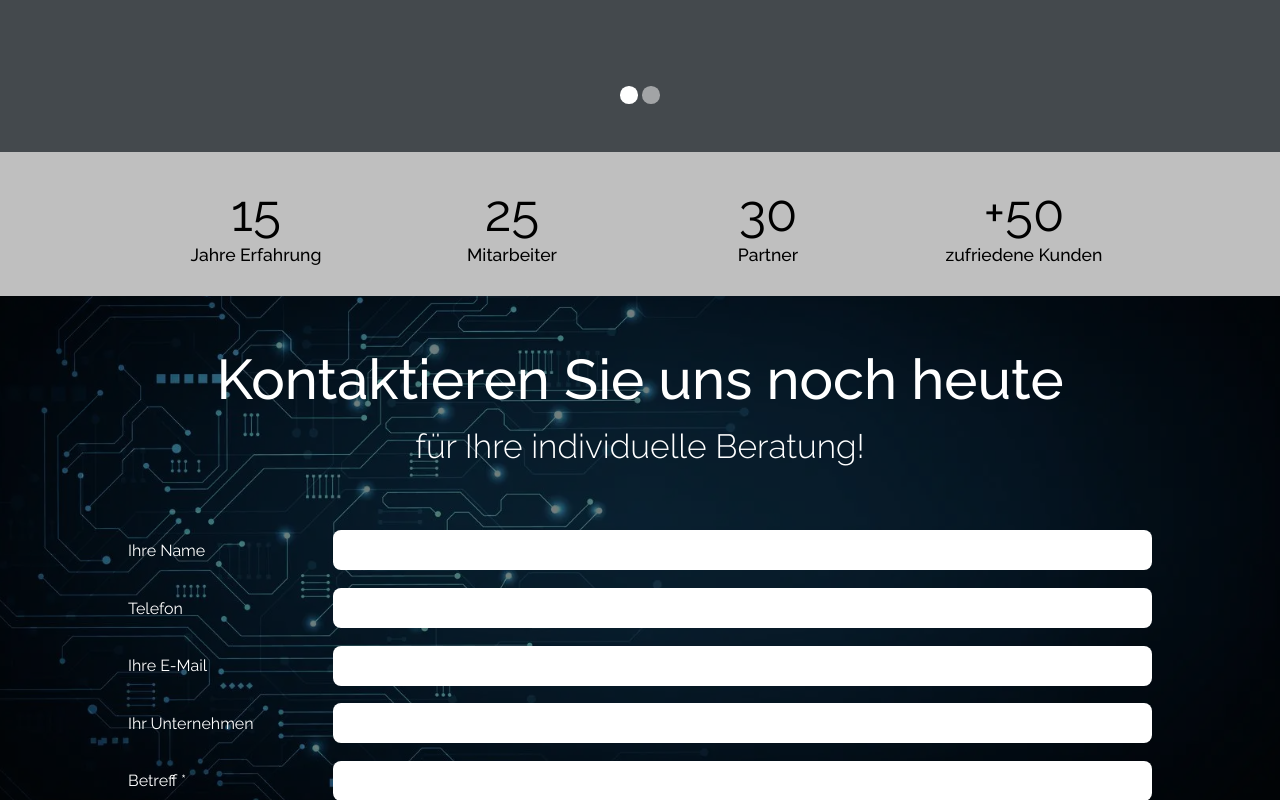
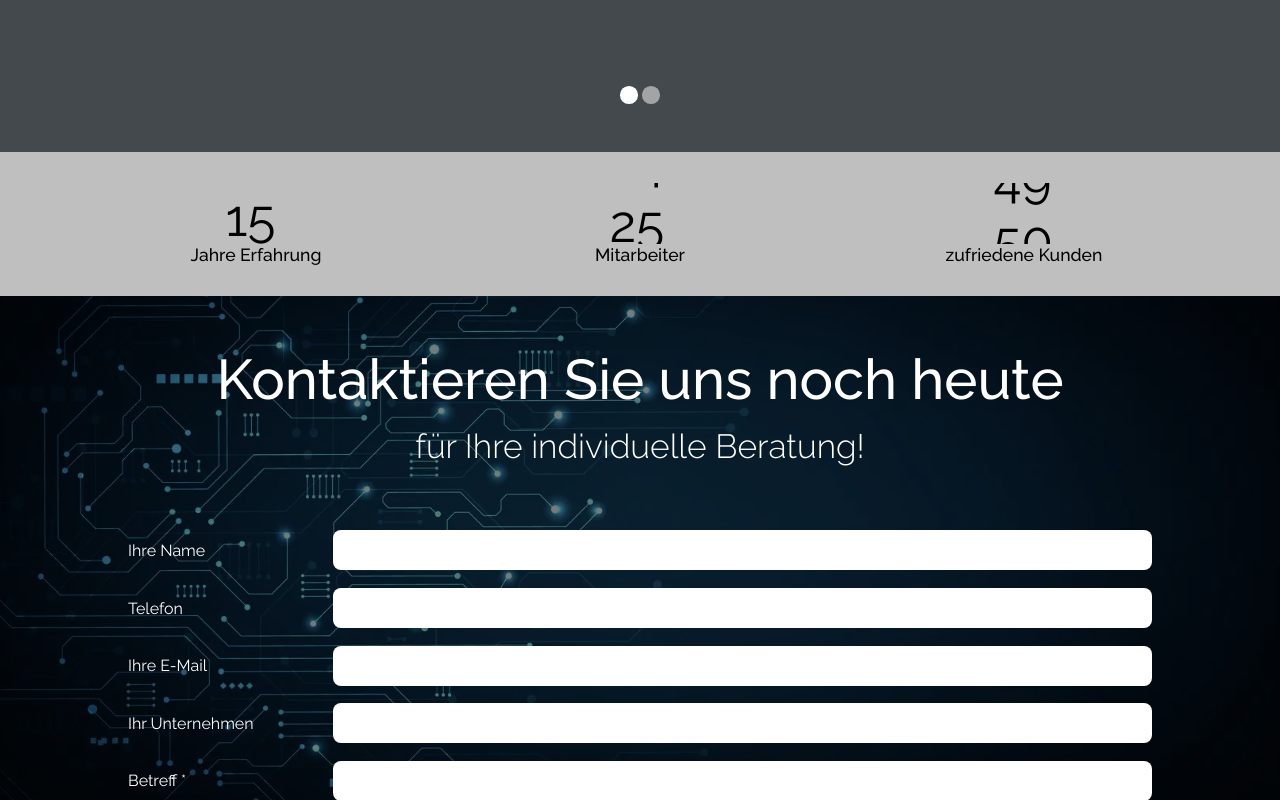
Before and after one commit to ilhmpy/InducioCopy, a React (Create React App) app: page / in a window 1280 px wide. Shown: the part 1480-2280 px from the top of the page. Built offline with nearby package versions, Linux system fonts and the light colour scheme.

Commit message:
Statistic animation

```diff
--- a/src/components/Navigation.jsx
+++ b/src/components/Navigation.jsx
@@ -11,6 +11,7 @@ const PAGES = [
     { to: "/karriere", page: "Karriere" },
     { to: "/web/login", page: "Login" }
 ]
+
 const standartStyled = {
     top: "-100vh",
 }
--- a/src/pages/Home/components/YearsStatistic.jsx
+++ b/src/pages/Home/components/YearsStatistic.jsx
@@ -1,26 +1,98 @@
+import { useState, useEffect, useRef } from "react";
 import { Container } from "../../../components/Container"
 import styled from "styled-components"
 
 export const YearsStatistic = () => {
+    const YearsItemRef = useRef();
+    const YearsStatisticRef = useRef();
+
+    const YearsRef = useRef();
+    const WorkersRef = useRef();
+    const ClientsRef = useRef();
+
+    const [STATISTIC] = useState([
+        {
+            title: "Jahre Erfahrung",
+            lastNumber: 15,
+            ref: YearsRef
+        },
+
+        {
+            title: "Mitarbeiter",
+            lastNumber: 25,
+            ref: WorkersRef
+        },
+
+        {
+            title: "zufriedene Kunden",
+            lastNumber: 50,
+            ref: ClientsRef,
+            plus: true,
+        }
+    ]);
+
+    const createArrayItems = (lastNumber) => {
+        let arrayItems = [];
+
+        for (let i = 0; i < lastNumber; i++) {
+            if (i < 10) {
+                arrayItems.push(`0${i}`);
+            } else {
+                arrayItems.push(i);
+            }
+        }
+
+        return arrayItems;
+    }
+
+
+    useEffect(() => {
+        const handleScroll = () => {
+            const scrollY = window.scrollY;
+            const blockYPosition = YearsStatisticRef.current.getBoundingClientRect().top + window.scrollY;
+
+            if (
+                scrollY >= blockYPosition - window.innerHeight &&
+                scrollY <= blockYPosition + YearsStatisticRef.current.offsetHeight
+            ) {
+                STATISTIC.forEach((statt) => {
+                    const itemHeight = Number(parseFloat(window.getComputedStyle(statt.ref.current).height));
+                    const translate = itemHeight * statt.lastNumber;
+
+                    console.log(translate);
+                    statt.ref.current.style.transform = `translateY(-${translate + 5}px)`;
+                });
+              }
+        }
+
+        window.addEventListener("scroll", handleScroll);
+
+        return () => {
+            window.removeEventListener("scroll", handleScroll);
+        }
+    }, [STATISTIC]);
+
     return (
-        <YearsStatisticContainer>
+        <YearsStatisticContainer ref={YearsStatisticRef}>
             <Container flex>
-                <YearsStatisticItem>
-                    <YearsItem>15</YearsItem>
-                    <YearsText>Jahre Erfahrung</YearsText>
-                </YearsStatisticItem>
-                <YearsStatisticItem>
-                    <YearsItem>25</YearsItem>
-                    <YearsText>Mitarbeiter</YearsText>
-                </YearsStatisticItem>
-                <YearsStatisticItem>
-                    <YearsItem>30</YearsItem>
-                    <YearsText>Partner</YearsText>
-                </YearsStatisticItem>
-                <YearsStatisticItem>
-                    <YearsItem>+50</YearsItem>
-                    <YearsText>zufriedene Kunden</YearsText>
-                </YearsStatisticItem>
+                {STATISTIC.map((statt) => (
+                    <YearsStatisticItem>
+                        <YearsItemContainer>
+                            <YearsItemWrapper ref={statt.ref}>
+                                {
+                                    [...(createArrayItems(statt.lastNumber)), statt.lastNumber]
+                                        .map((item) => (
+                                            <YearsItem key={item * Math.random()} ref={YearsItemRef}>
+                                                {item}
+                                            </YearsItem>
+                                        )
+                                    )
+                                }
+                            </YearsItemWrapper>
+                        </YearsItemContainer>
+                        <YearsText>{statt.title}</YearsText>
+                    </YearsStatisticItem>
+                ))}
             </Container>
         </YearsStatisticContainer>
     )
@@ -50,3 +122,18 @@ const YearsText = styled.div`
     font-size: 1.1em;
     font-weight: 500;
 `;
+
+const YearsItemContainer = styled.div`
+    width: 3.8em;
+    height: 3.8em;
+    cursor: pointer;
+    user-select: none;
+    overflow: hidden;
+`;
+
+const YearsItemWrapper = styled.div`
+    width: 100%;
+    height: 100%;
+    display: grid;
+    transition: 2s ease-in;
+`;
```
